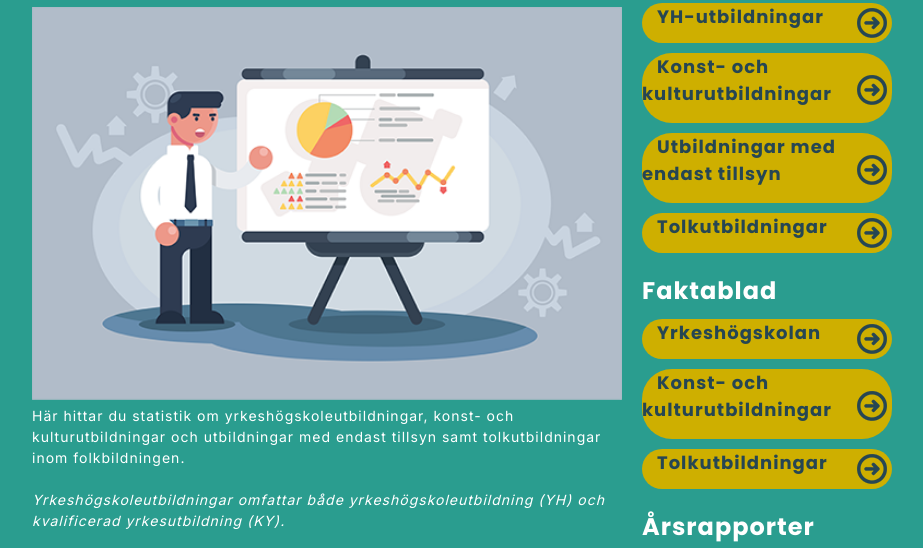
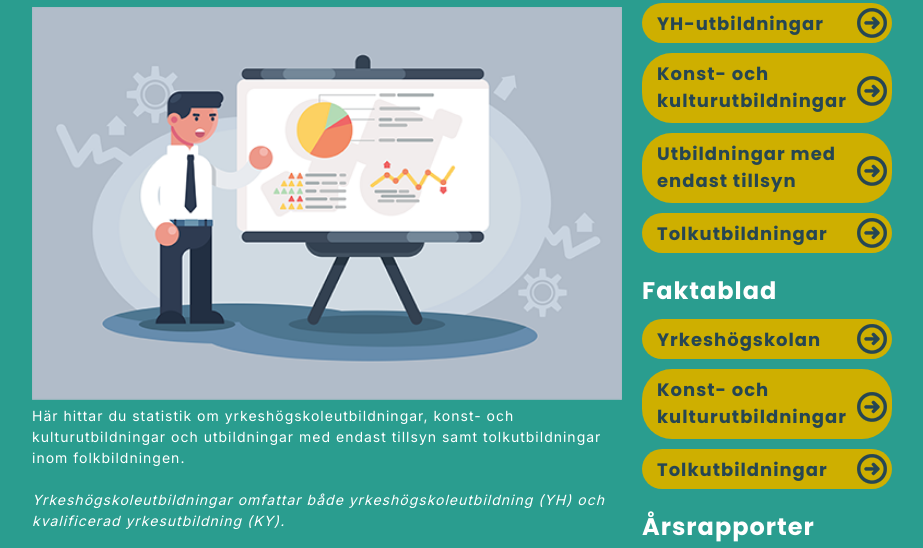
Before and after one commit to chas-academy/u02-redesign-sputnik, a plain HTML site: page page/statistik.html in a window 1280 px wide. Shown: the part 148-696 px from the top of the page, without its empty margins (178-1101 px from the left). Drawn offline with Linux system fonts and the light colour scheme.

Commit message:
add updated layout for sidebar

```diff
--- a/Styles/stat.css
+++ b/Styles/stat.css
@@ -61,8 +61,9 @@ aside {
 }
 
 .sidebar {
-    display: inline;
+    display: inline-block;
     margin-left: 15px;
+    margin-top: 7px;
     font-family: 'Poppins', sans-serif;
     font-size: 18px;
     color: #264653;
@@ -94,7 +95,7 @@ aside {
 .pilbig {
     float: right;
     margin-right: 5px;
-    margin-top: -5px;
+    margin-top: -38px;
 }
 
 footer {
```
